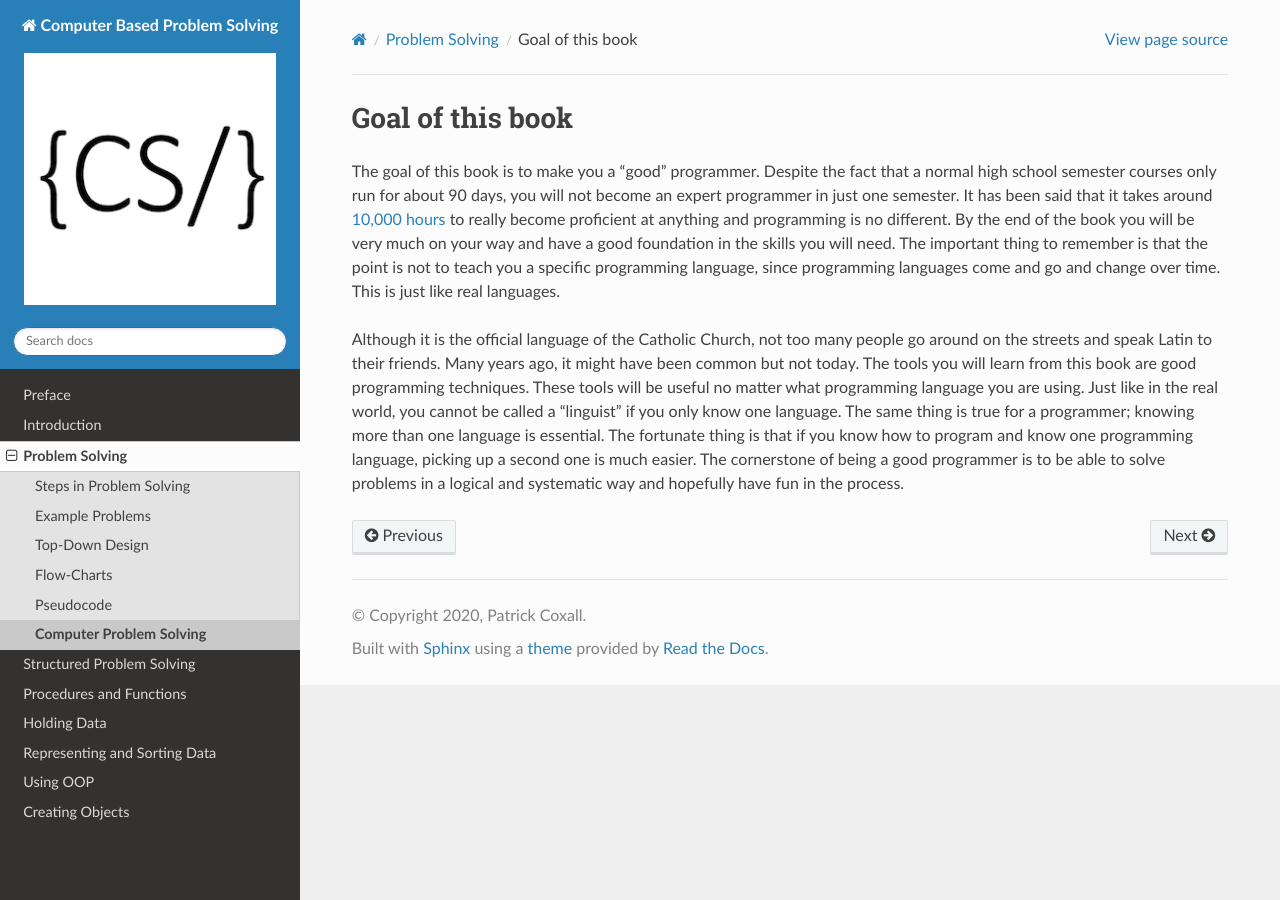
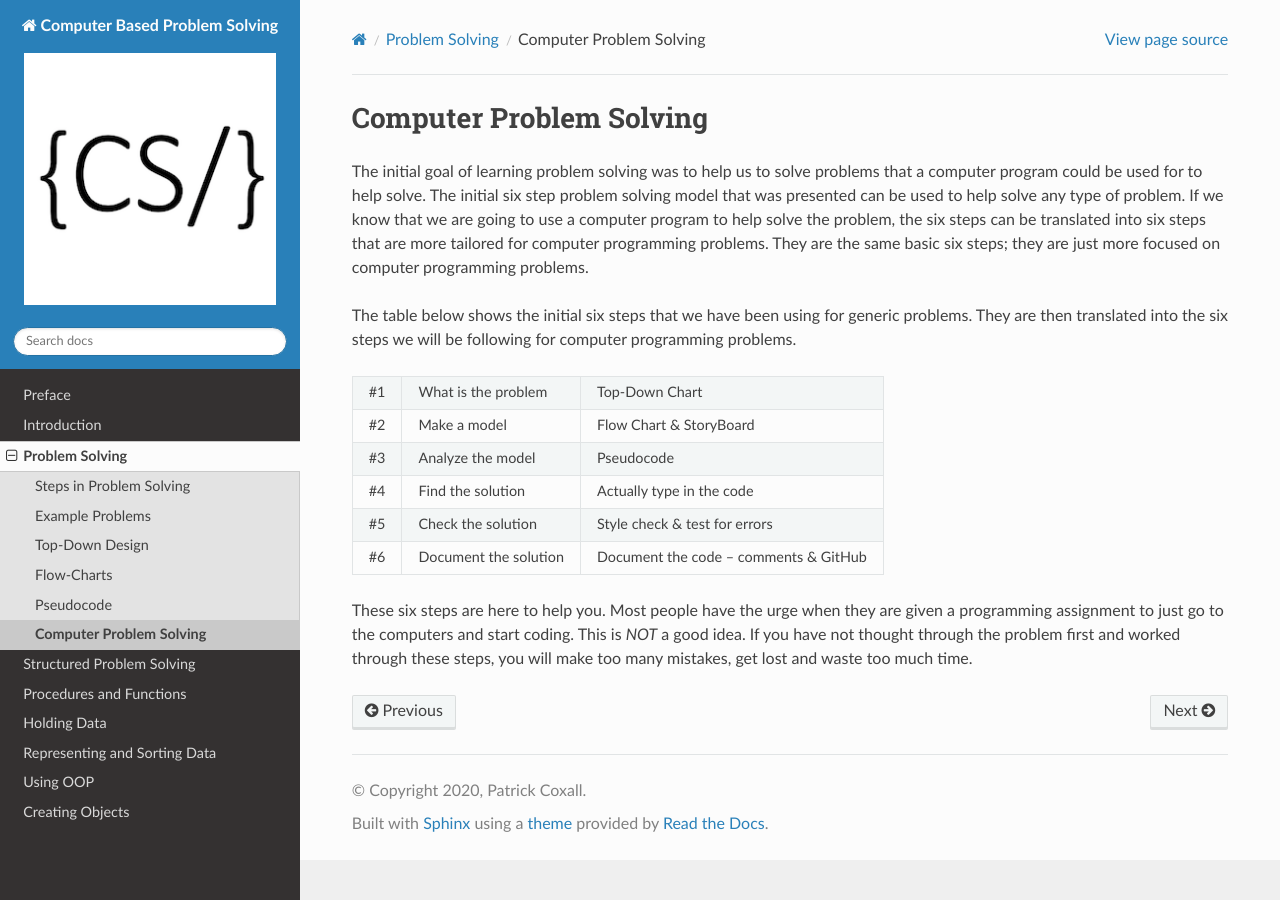
Before and after one commit to Mr-Coxall/Computer-Based-Problem-Solving, a Sphinx documentation site: the page built from docs/problem-solving/computer-problem-solving.rst, in a window 1280 px wide. Built offline with Sphinx 7.4.7 and the Read the Docs theme 2.0.0, drawn with Linux system fonts in a browser that asks for light colours.

Commit message:
Update Solving problem section

```diff
--- a/docs/index.rst
+++ b/docs/index.rst
@@ -30,6 +30,8 @@ Computer Based Problem Solving
 ==============================
 
 .. image:: /images/ComputerBasedProblemSolving.png
+   :alt: Computer Based Problem Solving
+   :align: center
 
 The goal of this book is to take students from the point of never having done any formal programming and lead them first through a structured method of problem solving (Input-Process-Output and Top-Down design), then into basic Structured Programming and then into the early basics of Object Oriented Programming (or OOP). If this book is used to teach a high school course in computer programming, there are likely many other learning outcomes that students are required to do that are not presented in this book. The focus of this book is strictly on solving problems with computer programming.
 
--- a/docs/problem-solving/computer-problem-solving.rst
+++ b/docs/problem-solving/computer-problem-solving.rst
@@ -1,9 +1,20 @@
-.. _goal-of-this-book:
+.. _computer-problem-solving:
 
-=================
-Goal of this book
-=================
+Computer Problem Solving
+========================
 
-The goal of this book is to make you a “good” programmer. Despite the fact that a normal high school semester courses only run for about 90 days, you will not become an expert programmer in just one semester. It has been said that it takes around `10,000 hours <https://en.wikipedia.org/wiki/Outliers_(book)>`_ to really become proficient at anything and programming is no different. By the end of the book you will be very much on your way and have a good foundation in the skills you will need. The important thing to remember is that the point is not to teach you a specific programming language, since programming languages come and go and change over time. This is just like real languages.
+The initial goal of learning problem solving was to help us to solve problems that a computer program could be used for to help solve. The initial six step problem solving model that was presented can be used to help solve any type of problem. If we know that we are going to use a computer program to help solve the problem, the six steps can be translated into six steps that are more tailored for computer programming problems. They are the same basic six steps; they are just more focused on computer programming problems.
 
-Although it is the official language of the Catholic Church, not too many people go around on the streets and speak Latin to their friends. Many years ago, it might have been common but not today. The tools you will learn from this book are good programming techniques. These tools will be useful no matter what programming language you are using. Just like in the real world, you cannot be called a “linguist” if you only know one language. The same thing is true for a programmer; knowing more than one language is essential. The fortunate thing is that if you know how to program and know one programming language, picking up a second one is much easier. The cornerstone of being a good programmer is to be able to solve problems in a logical and systematic way and hopefully have fun in the process.
+The table below shows the initial six steps that we have been using for generic problems. They are then translated into the six steps we will be following for computer programming problems.
+
+===  =========================  =========================
+     Generic Step               Computer Programming Step
+#1   What is the problem        Top-Down Chart
+#2   Make a model               Flow Chart & StoryBoard
+#3   Analyze the model          Pseudocode
+#4   Find the solution          Actually type in the code
+#5   Check the solution         Style check & test for errors
+#6   Document the solution      Document the code – comments & GitHub
+===  =========================  =========================
+
+These six steps are here to help you. Most people have the urge when they are given a programming assignment to just go to the computers and start coding. This is *NOT* a good idea. If you have not thought through the problem first and worked through these steps, you will make too many mistakes, get lost and waste too much time.
--- a/docs/problem-solving/top-down-design.rst
+++ b/docs/problem-solving/top-down-design.rst
@@ -8,5 +8,7 @@ Top Down Design
 As mentioned before my father use to work in construction building houses. If someone gave you a piece of land and told you to, “Build me a house” you would not immediately go over and start nailing 2 x 4’s together. Building a house is a very complex adventure, not to mention there are many rules, codes and laws that must be followed. To build a house you could break the project up into smaller jobs, plan and do each one of these jobs (in the correct order) and in the end you would have a house. You will notice in the following top-down design diagram that some jobs get broken down several times, until they are a manageable size.
 
 .. image:: ./images/building_a_house.png
+   :alt: building a house
+   :align: center
 
 We will be using top-down design (and top-down design diagrams, like the one above) to help us understand a problem and all its components.
```
